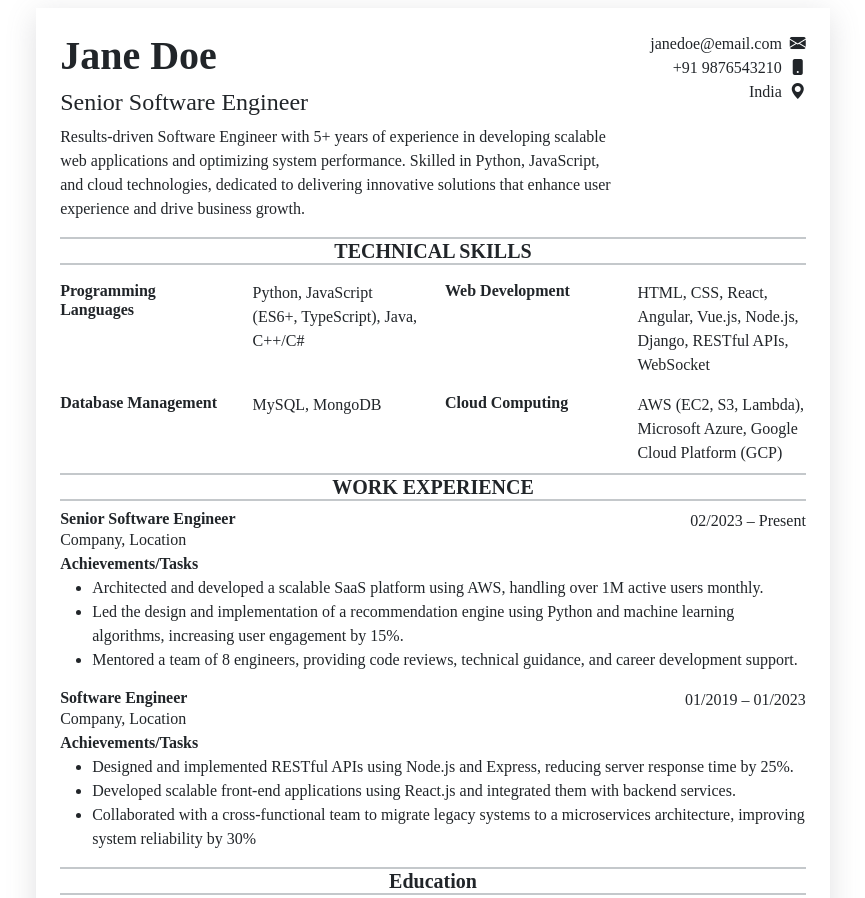
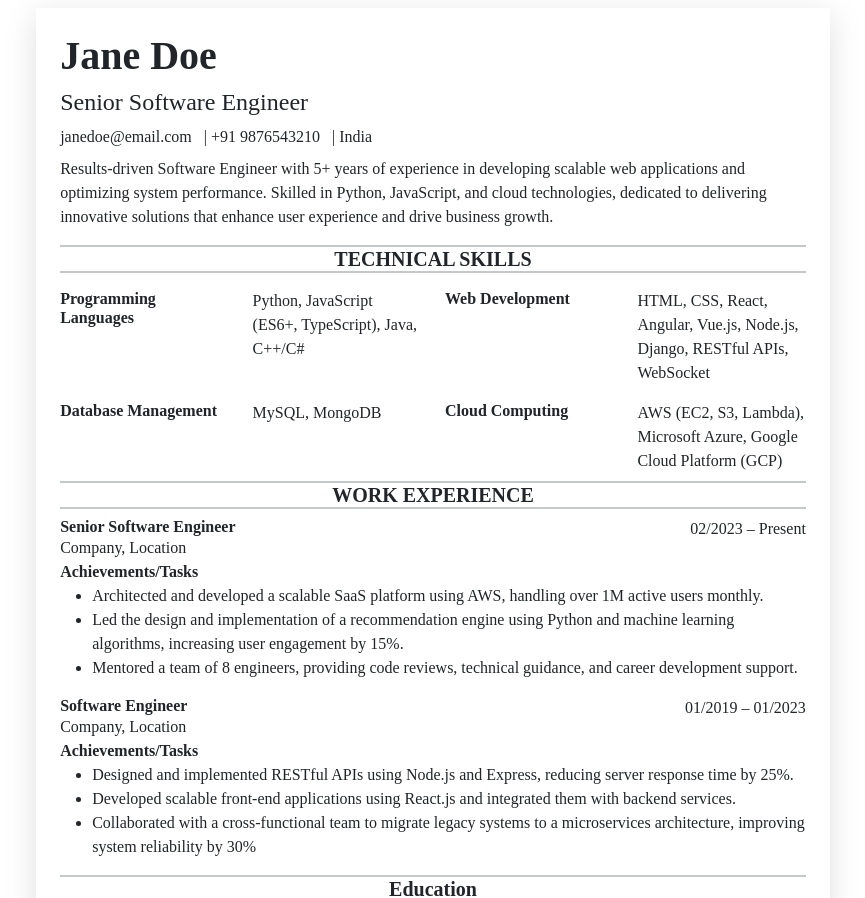
Before and after one commit to Soundharya2024/resume-template-1-ats, a plain HTML site: page index.html in a window 1280 px wide. Shown: the top 898 px of the page, without its empty margins (207-1072 px from the left). Drawn offline with nearby package versions, Linux system fonts and the light colour scheme.

Commit message:
contact details layout changed

```diff
--- a/index.html
+++ b/index.html
@@ -30,9 +30,14 @@
   <body>
     <div class="a4-template mx-auto my-2 p-4">
       <header class="d-flex justify-content-between align-items-start">
-        <div class="headline w-75">
+        <div class="headline">
           <h1 class="fw-bold">Jane Doe</h1>
           <h4 class="fw-medium">Senior Software Engineer</h4>
+          <section class="contact-details mb-2">
+            <span class="pe-2">janedoe@email.com</span> |
+            <span class="pe-2">+91 9876543210</span> |
+            <span class="pe-2">India</span>
+          </section>
           <p class="fs-6">
             Results-driven Software Engineer with 5+ years of experience in
             developing scalable web applications and optimizing system
@@ -40,20 +45,6 @@
             dedicated to delivering innovative solutions that enhance user
             experience and drive business growth.
           </p>
-        </div>
-        <div class="contact-details d-flex flex-column">
-          <div class="d-flex justify-content-end">
-            <span class="pe-2">janedoe@email.com</span>
-            <i class="bi bi-envelope-fill"></i>
-          </div>
-          <div class="d-flex justify-content-end">
-            <span class="pe-2">+91 9876543210</span>
-            <i class="bi bi-phone-fill"></i>
-          </div>
-          <div class="d-flex justify-content-end">
-            <span class="pe-2">India</span>
-            <i class="bi bi-geo-alt-fill"></i>
-          </div>
         </div>
       </header>
       <main>
```
